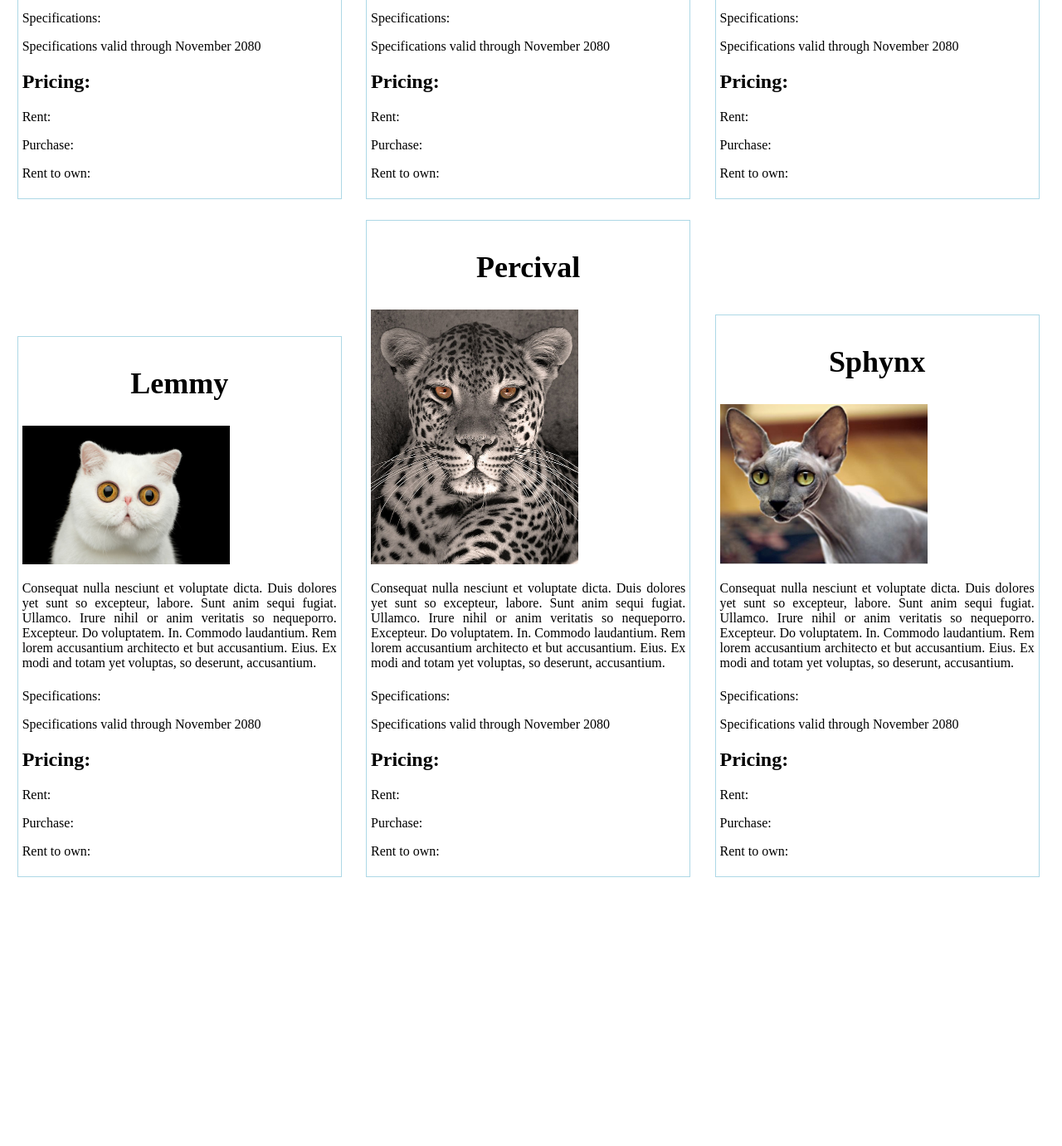
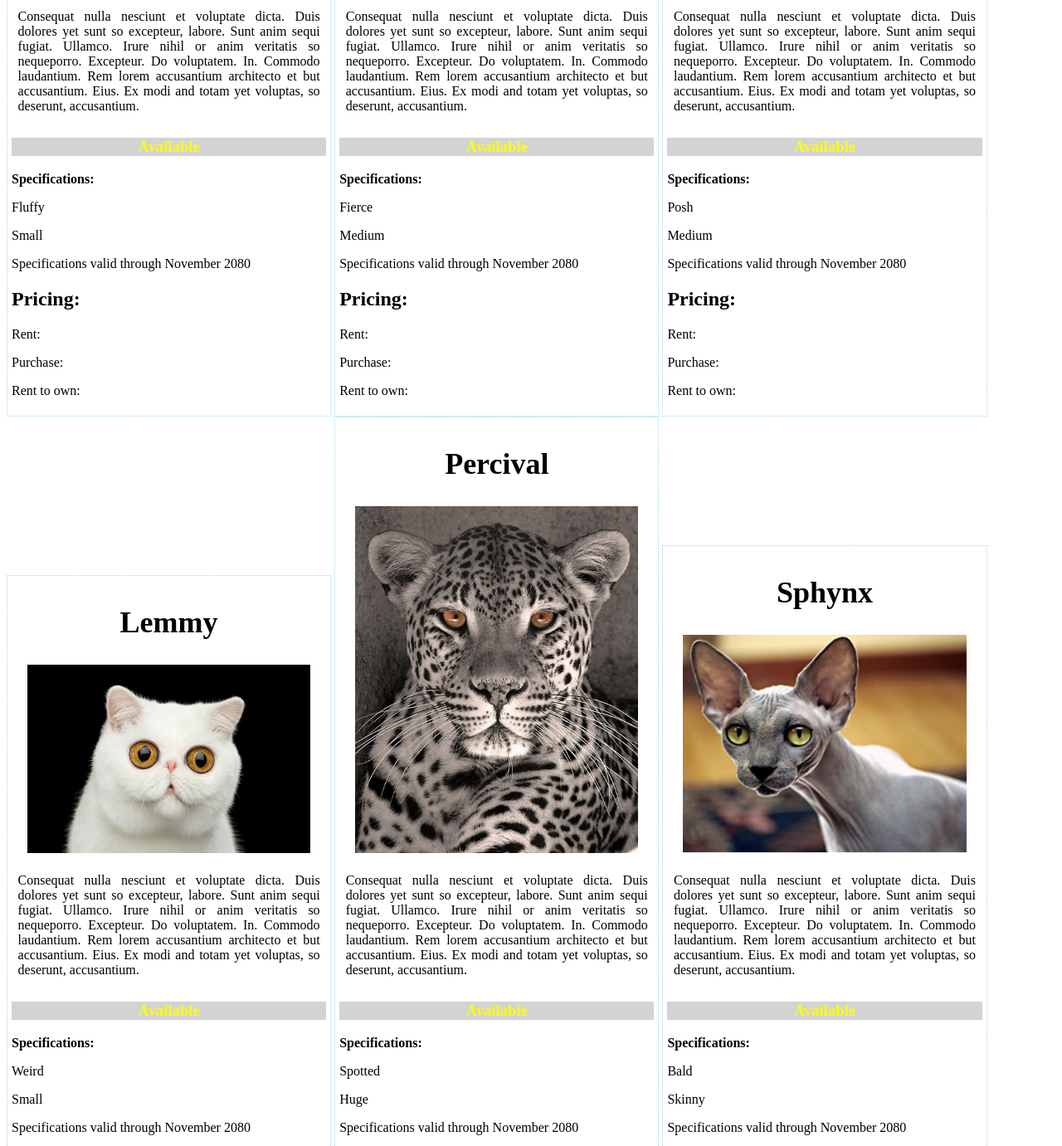
Before and after one commit to m-tambo/exercise-product-cards, a plain HTML site: page index.html in a window 1280 px wide. Shown: the part 639-2020 px from the top of the page at 83% size. Before the commit the page ends 1716 px from the top, so only its background shows below. Drawn offline with Linux system fonts and the light colour scheme.

Commit message:
added avail label and specs

```diff
--- a/css/style.css
+++ b/css/style.css
@@ -1,27 +1,26 @@
 /*
-The card title has a dotted 1px border that is lightgray.
-
-
-The text for the product specification details and pricing details is bold.
 The availability element extends the full width of the card, with a dark grey background and yellow text.
 */
 
+/*bold headers*/
+h2, h1, .specHeader {
+	font-weight: bolder;
+}
 
 /* card borders */
-
 .products article {
-	border: 1px solid lightblue;
+	border: 1px dotted lightblue;
 	display: inline-block;
 	width: 30%;
-	margin: 1%;
+	margin: 0 auto;
 	padding: 5px;
 
 }
 
 /* image sizing */
-
-img {
-	max-width: 250px;
+.products article img {
+	max-width: 90%;
+	display: block;
 	margin: 0 auto;
 }
 
@@ -32,9 +31,17 @@ img {
 }
 
 /*Justify descriptions*/
-
 .description {
 	text-align: justify;
+	padding: 2%;
+}
+
+/*availability*/
+.avail {
+	font-weight: 600;
+	text-align: center;
+	color: yellow;
+	background-color: lightgrey;
 }
 
 /*footer styling*/
--- a/index.html
+++ b/index.html
@@ -17,10 +17,11 @@
 				<p class="description">Consequat nulla nesciunt et voluptate dicta. Duis dolores yet sunt so excepteur, labore. Sunt anim sequi fugiat. Ullamco. Irure nihil or anim veritatis so nequeporro. Excepteur. Do voluptatem. In. Commodo laudantium. Rem lorem accusantium architecto et but accusantium. Eius. Ex modi and totam yet voluptas, so deserunt, accusantium.</p>
 				<h5></h5>
 			</div>
-			<div>
+			<h3 class="avail">Available</h3>
+			<div class="specs">
 				<header class="specHeader">Specifications:</header>
-				<p></p>
-				<p></p>
+				<p>Fluffy</p>
+				<p>Small</p>
 				<footer>Specifications valid through November 2080</footer>
 			</div>
 			<div>
@@ -40,10 +41,11 @@
 				<p class="description">Consequat nulla nesciunt et voluptate dicta. Duis dolores yet sunt so excepteur, labore. Sunt anim sequi fugiat. Ullamco. Irure nihil or anim veritatis so nequeporro. Excepteur. Do voluptatem. In. Commodo laudantium. Rem lorem accusantium architecto et but accusantium. Eius. Ex modi and totam yet voluptas, so deserunt, accusantium. </p>
 				<h5></h5>
 			</div>
-			<div>
+			<h3 class="avail">Available</h3>
+			<div class="specs">
 				<header class="specHeader">Specifications:</header>
-				<p></p>
-				<p></p>
+				<p>Fierce</p>
+				<p>Medium</p>
 				<footer>Specifications valid through November 2080</footer>
 			</div>
 			<div>
@@ -63,10 +65,11 @@
 				<p class="description">Consequat nulla nesciunt et voluptate dicta. Duis dolores yet sunt so excepteur, labore. Sunt anim sequi fugiat. Ullamco. Irure nihil or anim veritatis so nequeporro. Excepteur. Do voluptatem. In. Commodo laudantium. Rem lorem accusantium architecto et but accusantium. Eius. Ex modi and totam yet voluptas, so deserunt, accusantium. </p>
 				<h5></h5>
 			</div>
-			<div>
+			<h3 class="avail">Available</h3>
+			<div class="specs">
 				<header class="specHeader">Specifications:</header>
-				<p></p>
-				<p></p>
+				<p>Posh</p>
+				<p>Medium</p>
 				<footer>Specifications valid through November 2080</footer>
 			</div>
 			<div>
@@ -86,10 +89,11 @@
 				<p class="description">Consequat nulla nesciunt et voluptate dicta. Duis dolores yet sunt so excepteur, labore. Sunt anim sequi fugiat. Ullamco. Irure nihil or anim veritatis so nequeporro. Excepteur. Do voluptatem. In. Commodo laudantium. Rem lorem accusantium architecto et but accusantium. Eius. Ex modi and totam yet voluptas, so deserunt, accusantium. </p>
 				<h5></h5>
 			</div>
-			<div>
+			<h3 class="avail">Available</h3>
+			<div class="specs">
 				<header class="specHeader">Specifications:</header>
-				<p></p>
-				<p></p>
+				<p>Weird</p>
+				<p>Small</p>
 				<footer>Specifications valid through November 2080</footer>
 			</div>
 			<div>
@@ -109,10 +113,11 @@
 				<p class="description">Consequat nulla nesciunt et voluptate dicta. Duis dolores yet sunt so excepteur, labore. Sunt anim sequi fugiat. Ullamco. Irure nihil or anim veritatis so nequeporro. Excepteur. Do voluptatem. In. Commodo laudantium. Rem lorem accusantium architecto et but accusantium. Eius. Ex modi and totam yet voluptas, so deserunt, accusantium. </p>
 				<h5></h5>
 			</div>
-			<div>
+			<h3 class="avail">Available</h3>
+			<div class="specs">
 				<header class="specHeader">Specifications:</header>
-				<p></p>
-				<p></p>
+				<p>Spotted</p>
+				<p>Huge</p>
 				<footer>Specifications valid through November 2080</footer>
 			</div>
 			<div>
@@ -132,10 +137,11 @@
 				<p class="description">Consequat nulla nesciunt et voluptate dicta. Duis dolores yet sunt so excepteur, labore. Sunt anim sequi fugiat. Ullamco. Irure nihil or anim veritatis so nequeporro. Excepteur. Do voluptatem. In. Commodo laudantium. Rem lorem accusantium architecto et but accusantium. Eius. Ex modi and totam yet voluptas, so deserunt, accusantium. </p>
 				<h5></h5>
 			</div>
-			<div>
+			<h3 class="avail">Available</h3>
+			<div class="specs">
 				<header class="specHeader">Specifications:</header>
-					<p></p>
-					<p></p>
+					<p>Bald</p>
+					<p>Skinny</p>
 				<footer>Specifications valid through November 2080</footer>
 			</div>
 			<div>
```
